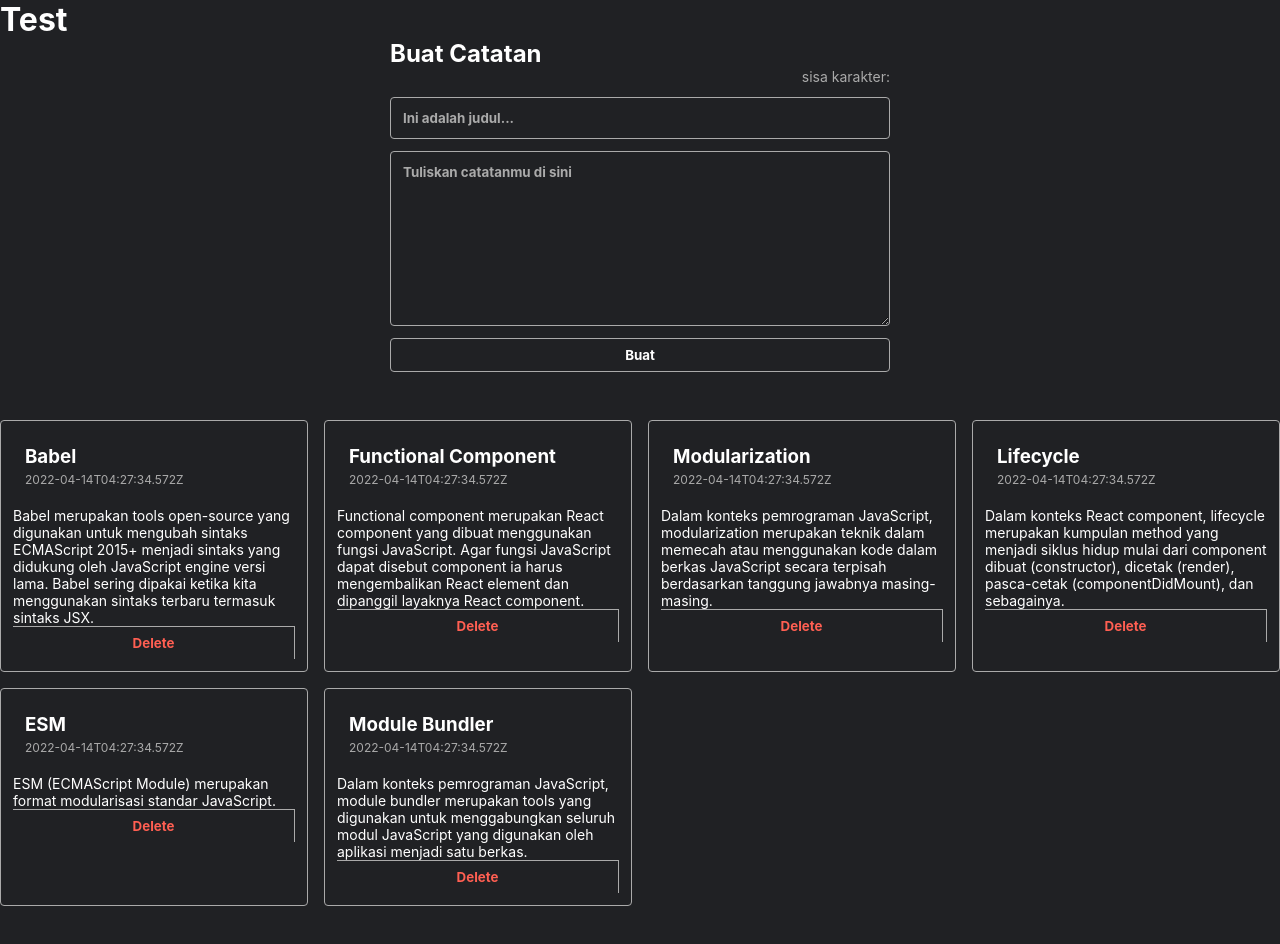
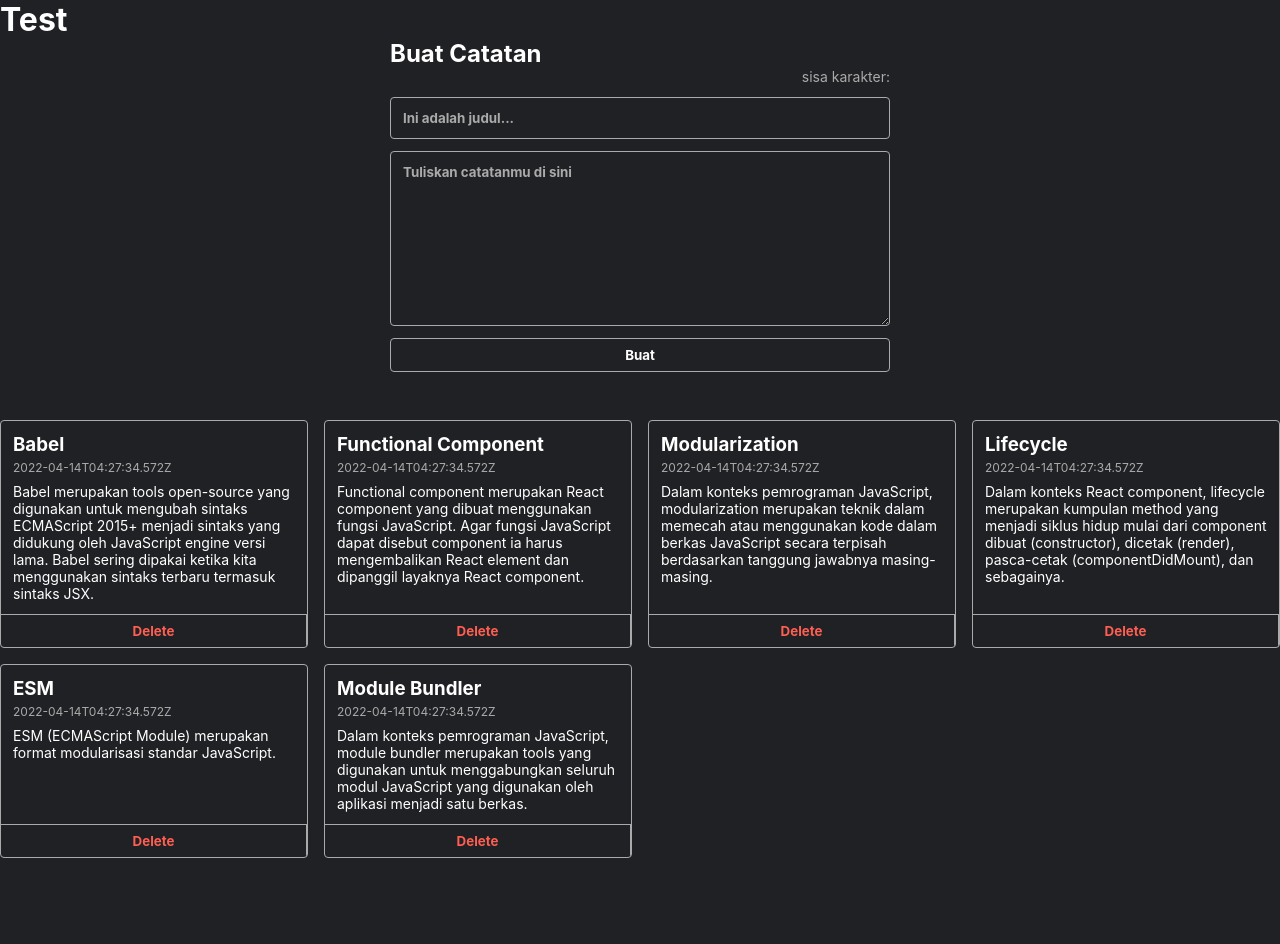
Before and after one commit to IrsalLaz/personal-notes-starter, a React (Vite) app: page / in a window 1280 px wide. Shown: the top 944 px of the page. After the commit the page ends 906 px from the top, so only its background shows below. Built offline with nearby package versions, Linux system fonts and the light colour scheme.

Commit message:
fix stylinf in notes card, body and header

```diff
--- a/src/components/NoteBody.jsx
+++ b/src/components/NoteBody.jsx
@@ -2,8 +2,8 @@ import React from "react";
 
 function NoteBody({ body }) {
 	return (
-		<div className="note-item__body">
-			<p>{body}</p>
+		<div>
+			<p className="note-item__body">{body}</p>
 		</div>
 	);
 }
--- a/src/components/NoteCard.jsx
+++ b/src/components/NoteCard.jsx
@@ -8,7 +8,7 @@ function NoteCard({
 	title,
 	createdAt,
 	body,
-	isArchive,
+	archived,
 	onDelete,
 	onArchive,
 }) {
@@ -17,8 +17,14 @@ function NoteCard({
 			<div className="note-item__content">
 				<NoteHeader title={title} createdAt={createdAt} />
 				<NoteBody body={body} />
-				<NoteAction id={id} onDelete={onDelete} onArchive={onArchive} isArchive={isArchive} />
 			</div>
+
+			<NoteAction
+				id={id}
+				onDelete={onDelete}
+				onArchive={onArchive}
+				archived={archived}
+			/>
 		</div>
 	);
 }
--- a/src/components/NoteHeader.jsx
+++ b/src/components/NoteHeader.jsx
@@ -2,7 +2,7 @@ import React from "react";
 
 function NoteHeader({ title, createdAt }) {
 	return (
-		<div className="note-item__content">
+		<div>
 			<h3 className="note-item__title">{title}</h3>
 			<p className="note-item__date">{createdAt}</p>
 		</div>
```
